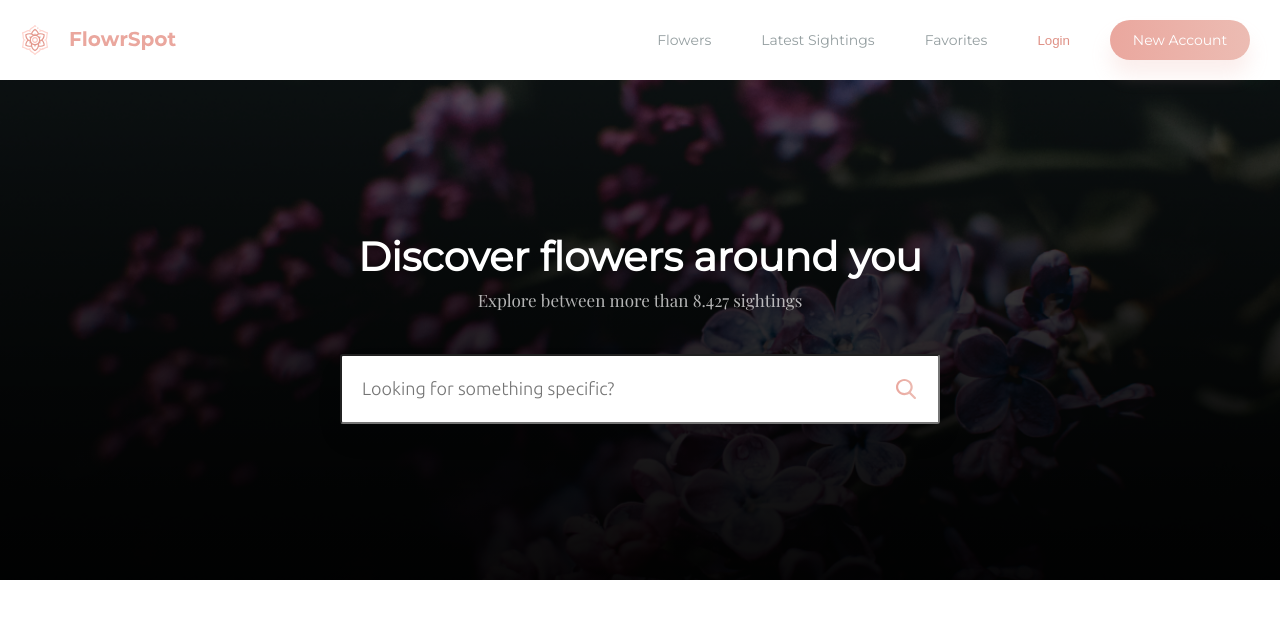
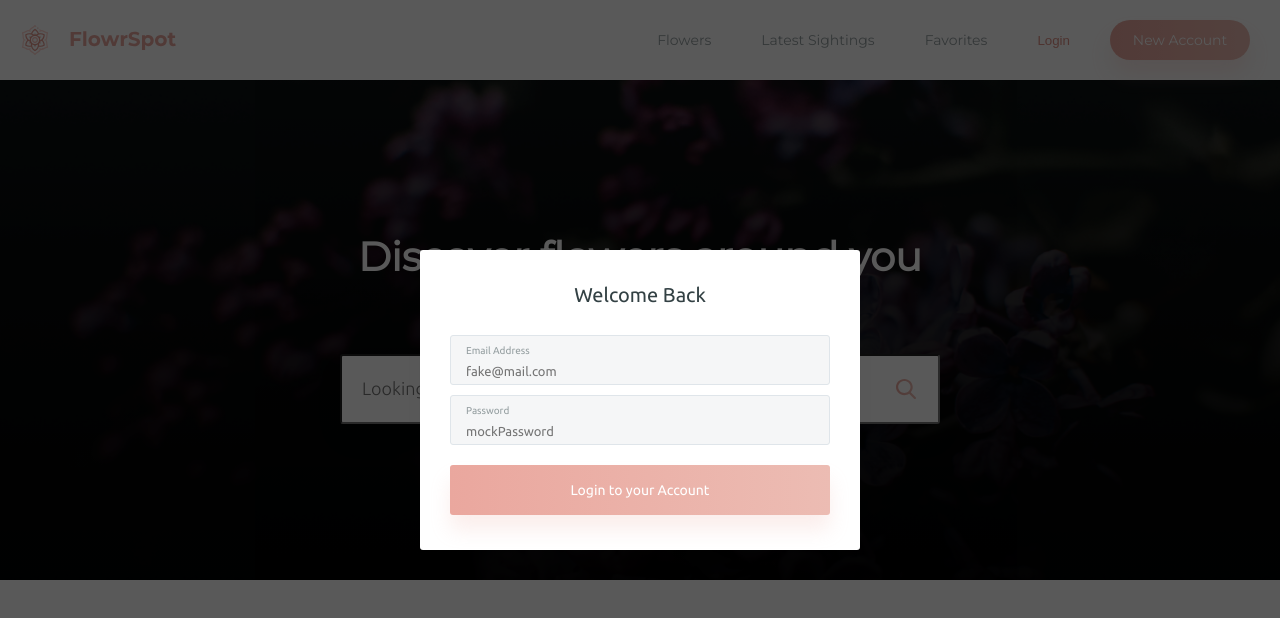
Before and after one commit to iObrovac/flowrspot, a React (Create React App) app: page / in a window 1280 px wide. Both pictures are taken after a click on the button "Login". Shown: the top 618 px of the page. Built offline with nearby package versions, Linux system fonts and the light colour scheme; no server answers.

Commit message:
Setup modals and like button

```diff
--- a/src/components/auth/Auth.jsx
+++ b/src/components/auth/Auth.jsx
@@ -1,13 +1,24 @@
-import React from "react";
+import React, { useState } from "react";
+import LoginModal from "../modals/LoginModal";
+import NewAccModal from "../modals/NewAccModal";
 import "./Auth.scss";
 
 export default function Auth() {
+  const [openModal, setOpenModal] = useState(false);
+  const [openNewAcc, setOpenNewAcc] = useState(false);
+
   return (
-    <div>
-      <button href="#" className="login">
-        Login
-      </button>
-      <button className="new-acc">New Account</button>
-    </div>
+    <>
+      <div>
+        <button className="login" onClick={() => setOpenModal(true)}>
+          Login
+        </button>
+        <button className="new-acc" onClick={() => setOpenNewAcc(true)}>
+          New Account
+        </button>
+      </div>
+      <LoginModal open={openModal} onClose={() => setOpenModal(false)} />
+      <NewAccModal open={openNewAcc} onClose={() => setOpenNewAcc(false)} />
+    </>
   );
 }
--- a/src/components/card/Card.jsx
+++ b/src/components/card/Card.jsx
@@ -1,7 +1,11 @@
-import React from "react";
+import React, { useState } from "react";
 import "./Card.scss";
+import star from "../../media/img/pl-icon-star.png";
+import whiteStar from "../../media/img/white-star.svg";
 
 export default function Card({ flowerData }) {
+  const [isLiked, setIsLiked] = useState(false);
+
   return (
     <div
       className="card-wrapper"
@@ -11,7 +15,29 @@ export default function Card({ flowerData }) {
     >
       <h3 className="card-title">{flowerData.name}</h3>
       <h5 className="card-subtitle">{flowerData.latin_name}</h5>
-      <div className="card-sightings">Sightings: {flowerData.sightings}</div>
+      <div
+        className="card-sightings"
+        style={{
+          background:
+            isLiked && "linear-gradient(270deg, #ECBCB3 0%, #EAA79E 100%)",
+        }}
+      >
+        Sightings: {flowerData.sightings}
+      </div>
+      <div
+        className="star-container"
+        onClick={() => setIsLiked((prev) => !prev)}
+        style={{
+          background:
+            isLiked && "linear-gradient(270deg, #ECBCB3 0%, #EAA79E 100%)",
+        }}
+      >
+        {isLiked ? (
+          <img src={whiteStar} alt="White like star" />
+        ) : (
+          <img src={star} alt="Like Star" />
+        )}
+      </div>
     </div>
   );
 }
--- a/src/components/card/Card.scss
+++ b/src/components/card/Card.scss
@@ -87,3 +87,25 @@
   justify-content: center;
   align-items: center;
 }
+
+.star-container {
+  width: 5rem;
+  height: 5rem;
+  background-color: #ffffff;
+  border-radius: 50%;
+
+  display: flex;
+  justify-content: center;
+  align-items: center;
+  user-select: none;
+  cursor: pointer;
+
+  position: absolute;
+  top: 2rem;
+  right: 2rem;
+
+  img {
+    width: 2rem;
+    height: 2rem;
+  }
+}
--- /dev/null
+++ b/src/components/modals/LoginModal.jsx
@@ -0,0 +1,39 @@
+import React from "react";
+import "./LoginModal.scss";
+
+export default function LoginModal({ open, onClose }) {
+  if (!open) return null;
+
+  return (
+    <div className="overlay" onClick={onClose}>
+      <form
+        onClick={(e) => {
+          e.stopPropagation();
+        }}
+        className="modal-container"
+      >
+        <h1>Welcome Back</h1>
+        <div className="email-container">
+          <h5>Email Address</h5>
+
+          <input
+            autoComplete="off"
+            className="input-field"
+            type="email"
+            placeholder="fake@mail.com"
+          />
+        </div>
+        <div className="password-container">
+          <h5>Password</h5>
+          <input
+            autoComplete="off"
+            className="input-field"
+            type="password"
+            placeholder="mockPassword"
+          />
+        </div>
+        <button className="login-btn">Login to your Account</button>
+      </form>
+    </div>
+  );
+}
--- /dev/null
+++ b/src/components/modals/LoginModal.scss
@@ -0,0 +1,134 @@
+.overlay {
+  background-color: rgba(0, 0, 0, 0.65);
+  position: fixed;
+  top: 0;
+  left: 0;
+  right: 0;
+  bottom: 0;
+  width: 100%;
+  height: 100%;
+
+  display: flex;
+  align-items: center;
+  justify-content: center;
+  z-index: 1000;
+}
+
+.modal-container {
+  background-color: #ffffff;
+  width: 44rem;
+  height: 30rem;
+  z-index: 1000;
+  box-shadow: 0px 15px 30px rgba(0, 0, 0, 0.05);
+  border-radius: 3px;
+
+  display: flex;
+  flex-direction: column;
+  justify-content: center;
+  align-items: center;
+
+  h1 {
+    font-family: "Ubuntu";
+    font-style: normal;
+    font-weight: 500;
+    font-size: 20px;
+    line-height: 20px;
+    text-align: center;
+    color: #334144;
+    margin-bottom: 3rem;
+  }
+}
+
+.email-container {
+  background-color: #f5f6f7;
+  border: 1px solid #dfe5ea;
+  border-radius: 3px;
+  height: 5rem;
+  width: 38rem;
+  margin-bottom: 1rem;
+
+  h5 {
+    font-family: "Ubuntu";
+    font-style: normal;
+    font-weight: 400;
+    font-size: 10px;
+    line-height: 10px;
+    color: #949ea0;
+    margin-left: 1.5rem;
+    margin-top: 1rem;
+  }
+}
+
+.email-container:hover .input-field {
+  background-color: #d8dcdc;
+  border-radius: 5px;
+}
+
+.password-container:hover .input-field {
+  background-color: #d8dcdc;
+  border-radius: 5px;
+}
+
+.input-field {
+  background: #f5f6f7;
+  border: none;
+  margin-left: 1.5rem;
+  margin-top: 0.5rem;
+  height: 2rem;
+  width: 92%;
+
+  font-family: "Ubuntu";
+  font-style: normal;
+  font-weight: 400;
+  font-size: 13px;
+  line-height: 13px;
+  /* identical to box height, or 100% */
+
+  color: #334144 !important;
+}
+
+.input-field:active,
+.input-field:focus {
+  outline: none;
+  border: none;
+}
+
+.password-container {
+  background-color: #f5f6f7;
+  border: 1px solid #dfe5ea;
+  border-radius: 3px;
+  height: 5rem;
+  width: 38rem;
+  margin-bottom: 2rem;
+
+  h5 {
+    font-family: "Ubuntu";
+    font-style: normal;
+    font-weight: 400;
+    font-size: 10px;
+    line-height: 10px;
+    color: #949ea0;
+    margin-left: 1.5rem;
+    margin-top: 1rem;
+  }
+}
+
+.login-btn {
+  background: linear-gradient(270deg, #ecbcb3 0%, #eaa79e 100%);
+  box-shadow: 0px 15px 20px rgba(234, 168, 159, 0.2);
+  border-radius: 3px;
+  width: 38rem;
+  height: 5rem;
+
+  font-family: "Ubuntu";
+  font-style: normal;
+  font-weight: 500;
+  font-size: 14px;
+  line-height: 14px;
+  /* identical to box height, or 100% */
+
+  text-align: center;
+  border: none;
+  color: #ffffff;
+  cursor: pointer;
+}
--- /dev/null
+++ b/src/components/modals/NewAccModal.jsx
@@ -0,0 +1,43 @@
+import React from "react";
+import "./NewAccModal.scss";
+
+export default function NewAccModal({ open, onClose }) {
+  if (!open) return null;
+
+  return (
+    <div className="over" onClick={onClose}>
+      <form
+        autoComplete="off"
+        className="modal-cont"
+        onClick={(e) => {
+          e.stopPropagation();
+        }}
+      >
+        <h3>Create an Account</h3>
+        <div className="first-last-cont">
+          <div className="name-cont">
+            <h5>First Name</h5>
+            <input type="text" placeholder="Fox" />
+          </div>
+          <div className="last-cont">
+            <h5>Last Name</h5>
+            <input type="text" placeholder="Mulder" />
+          </div>
+        </div>
+        <div className="dob-cont">
+          <h5>Date of Birth</h5>
+          <input type="date" />
+        </div>
+        <div className="email-cont">
+          <h5>Email Address</h5>
+          <input type="email" placeholder="fake@mail.com" />
+        </div>
+        <div className="pass-cont">
+          <h5>Password</h5>
+          <input type="password" placeholder="mockPassword" />
+        </div>
+        <button className="create-acc">Create Account</button>
+      </form>
+    </div>
+  );
+}
--- /dev/null
+++ b/src/components/modals/NewAccModal.scss
@@ -0,0 +1,199 @@
+.over {
+  background-color: rgba(0, 0, 0, 0.65);
+  position: fixed;
+  top: 0;
+  left: 0;
+  right: 0;
+  bottom: 0;
+  width: 100%;
+  height: 100%;
+
+  display: flex;
+  align-items: center;
+  justify-content: center;
+  z-index: 1000;
+}
+
+.modal-cont {
+  background-color: #ffffff;
+  width: 44rem;
+  height: 41rem;
+  z-index: 1000;
+  box-shadow: 0px 15px 30px rgba(0, 0, 0, 0.05);
+  border-radius: 3px;
+
+  display: flex;
+  flex-direction: column;
+  justify-content: center;
+  align-items: center;
+
+  h3 {
+    font-family: "Ubuntu";
+    font-style: normal;
+    font-weight: 500;
+    font-size: 20px;
+    line-height: 20px;
+    text-align: center;
+    color: #334144;
+    margin-bottom: 3rem;
+  }
+
+  & > div > h5 {
+    font-family: "Ubuntu";
+    font-style: normal;
+    font-weight: 400;
+    font-size: 10px;
+    line-height: 10px;
+    color: #949ea0;
+    margin-left: 1.5rem;
+    margin-top: 1.1rem;
+    margin-bottom: 0.5rem;
+  }
+
+  & > div > input {
+    background: #f5f6f7;
+    border: none;
+    margin-left: 1.5rem;
+    height: 2rem;
+    width: 92%;
+
+    font-family: "Ubuntu";
+    font-style: normal;
+    font-weight: 400;
+    font-size: 13px;
+    line-height: 13px;
+    /* identical to box height, or 100% */
+
+    color: #334144 !important;
+  }
+
+  & > div > input:active,
+  & > div > input:focus {
+    outline: none;
+    border: none;
+  }
+}
+
+.first-last-cont {
+  display: flex;
+  margin-bottom: 1rem;
+
+  & > div > h5 {
+    font-family: "Ubuntu";
+    font-style: normal;
+    font-weight: 400;
+    font-size: 10px;
+    line-height: 10px;
+    color: #949ea0;
+    margin-left: 1.5rem;
+    margin-top: 1.1rem;
+    margin-bottom: 0.5rem;
+  }
+
+  & > div > input {
+    background: #f5f6f7;
+    border: none;
+    margin-left: 1.5rem;
+    height: 2rem;
+    width: 92%;
+
+    font-family: "Ubuntu";
+    font-style: normal;
+    font-weight: 400;
+    font-size: 13px;
+    line-height: 13px;
+    /* identical to box height, or 100% */
+
+    color: #334144 !important;
+  }
+
+  & > div > input:active,
+  & > div > input:focus {
+    outline: none;
+    border: none;
+  }
+}
+.name-cont {
+  margin-right: 1rem;
+  height: 5rem;
+  width: 18.5rem;
+  background-color: #f5f6f7;
+  border: 1px solid #dfe5ea;
+  border-radius: 3px;
+}
+
+.name-cont:hover input {
+  background-color: #d8dcdc;
+  border-radius: 5px;
+}
+.last-cont {
+  height: 5rem;
+  width: 18.5rem;
+  background-color: #f5f6f7;
+  border: 1px solid #dfe5ea;
+  border-radius: 3px;
+}
+
+.last-cont:hover input {
+  background-color: #d8dcdc;
+  border-radius: 5px;
+}
+
+.dob-cont {
+  background-color: #f5f6f7;
+  margin-bottom: 1rem;
+  height: 5rem;
+  width: 38rem;
+  border: 1px solid #dfe5ea;
+  border-radius: 3px;
+}
+.dob-cont:hover input {
+  background-color: #d8dcdc;
+  border-radius: 5px;
+}
+
+.email-cont {
+  background-color: #f5f6f7;
+  margin-bottom: 1rem;
+  height: 5rem;
+  width: 38rem;
+  border: 1px solid #dfe5ea;
+  border-radius: 3px;
+}
+.email-cont:hover input {
+  background-color: #d8dcdc;
+  border-radius: 5px;
+}
+
+.pass-cont {
+  background-color: #f5f6f7;
+  margin-bottom: 2rem;
+  height: 5rem;
+  width: 38rem;
+  border: 1px solid #dfe5ea;
+  border-radius: 3px;
+}
+.pass-cont:hover input {
+  background-color: #d8dcdc;
+  border-radius: 5px;
+}
+
+.create-acc {
+  background: linear-gradient(270deg, #ecbcb3 0%, #eaa79e 100%);
+  box-shadow: 0px 15px 20px rgba(234, 168, 159, 0.2);
+  border-radius: 3px;
+  width: 38rem;
+  height: 5rem;
+  border: none;
+
+  font-family: "Ubuntu";
+  font-style: normal;
+  font-weight: 500;
+  font-size: 14px;
+  line-height: 14px;
+  /* identical to box height, or 100% */
+
+  text-align: center;
+
+  color: #ffffff;
+}
--- a/src/pages/home/Home.jsx
+++ b/src/pages/home/Home.jsx
@@ -7,6 +7,8 @@ export default function Home() {
   const [currentData, setCurrentData] = useState([]);
   const [input, setInput] = useState("");
 
+  // console.log(currentData);
+
   useEffect(() => {
     fetch(
       `https://flowrspot-api.herokuapp.com/api/v1/flowers/search?query=${input}`
@@ -14,9 +16,6 @@ export default function Home() {
       .then((res) => res.json())
       .then((res) => setCurrentData(res.flowers));
   }, [input]);
-
-  console.log(input);
-  console.log(currentData);
 
   return (
     <div>
```
Also changed, not shown: src/media/img/pl-icon-star.png (added), src/media/img/white-star.svg (added).
